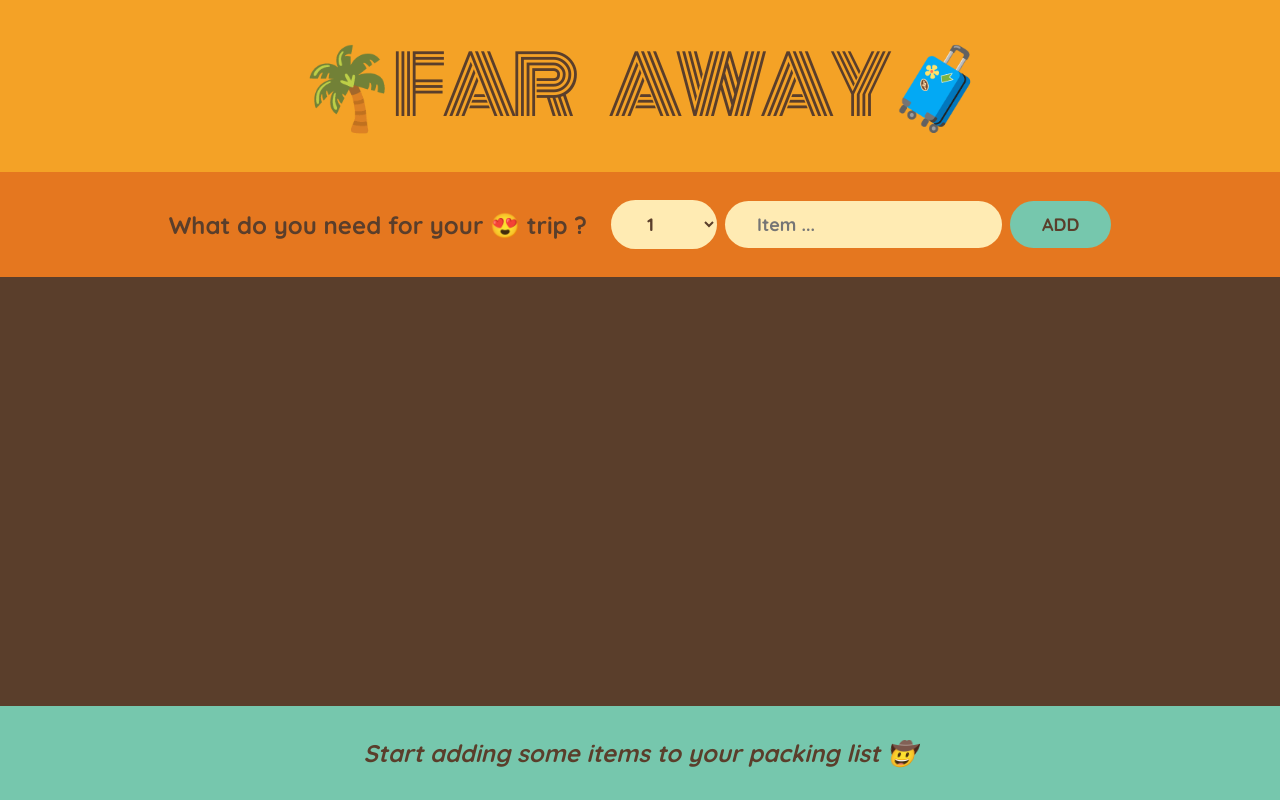
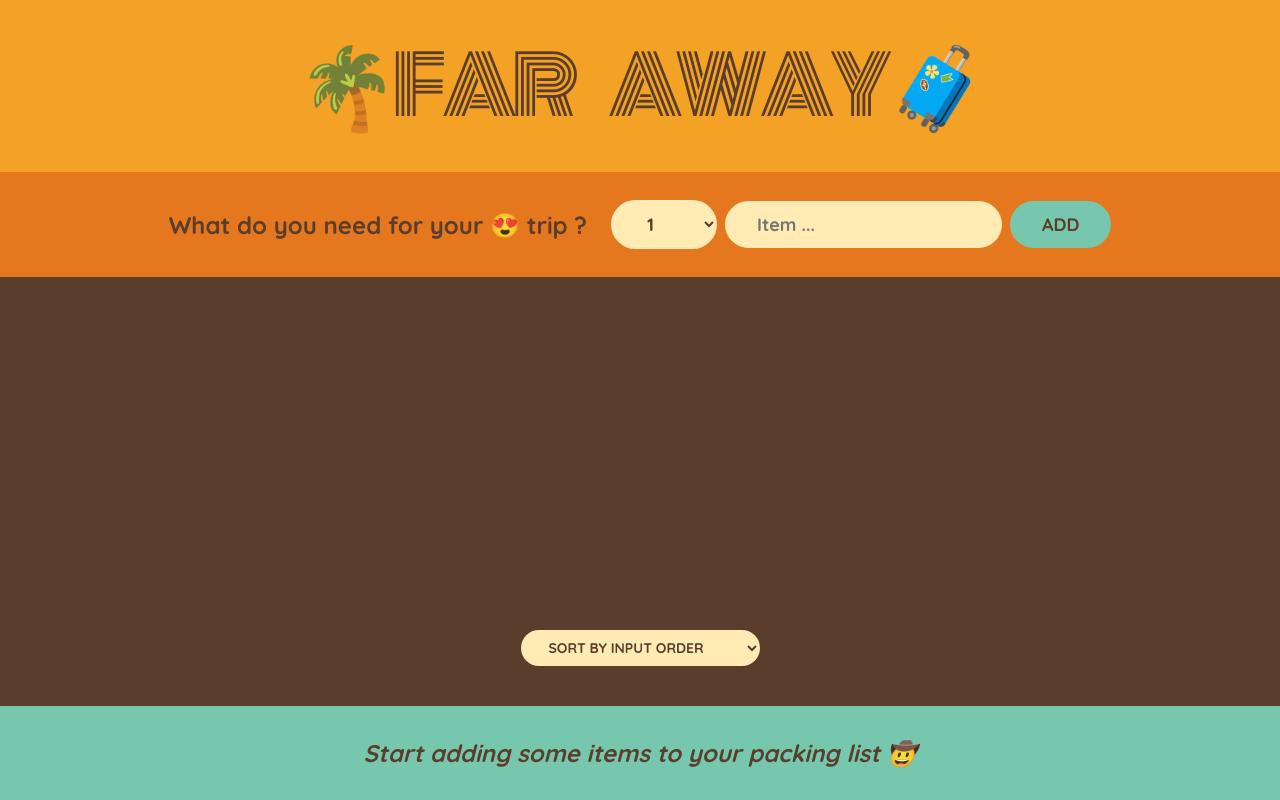
Before and after one commit to amel252/Travel-list, a React (Create React App) app: page / in a window 1280 px wide. Built offline with nearby package versions, Linux system fonts and the light colour scheme.

Commit message:
faire le trie des articles par ordre (alpha, input, packed)

```diff
--- a/src/components/PackingList.jsx
+++ b/src/components/PackingList.jsx
@@ -1,11 +1,31 @@
-import React from "react";
+import React, { useState } from "react";
 import Item from "./Item";
 
 function PackingList({ items, onDeleteItem, onToggleItem }) {
+    //  nous avons mis element par default(input)
+    const [sortBy, setSortBy] = useState("input");
+    // declare variable qui contiendra la liste triée, selon le choix de l’utilisateur.
+    let sortedItems;
+    //  si trié par input on trie rien
+    if (sortBy === "input") sortedItems = items;
+    //  si trié par ordre alphabetique
+    if (sortBy === "description")
+        sortedItems = items
+            //  slice crée une copiedu tableau pour ne pas modif state original
+            .slice()
+            // sort trie , local compare 2 chaines (ordre alpha de A-Z)
+            .sort((a, b) => a.description.localeCompare(b.description));
+    if (sortBy === "packed")
+        // packed est un booléen (true ou false)
+        sortedItems = items
+            .slice()
+            // les objets non packed (false) viennent en premier, packed viennent aprés
+            .sort((a, b) => Number(a.packed) - Number(b.packed));
+
     return (
         <div className="list">
             <ul>
-                {items.map((item) => (
+                {sortedItems.map((item) => (
                     <Item
                         key={item.id}
                         onDeleteItem={onDeleteItem}
@@ -14,6 +34,16 @@
                     />
                 ))}
             </ul>
+            <div className="actions">
+                <select
+                    value={sortBy}
+                    onChange={(e) => setSortBy(e.target.value)}
+                >
+                    <option value="input">Sort by input order</option>
+                    <option value="description">Sort by description</option>
+                    <option value="packed">Sort by packed status</option>
+                </select>
+            </div>
         </div>
     );
 }
```
